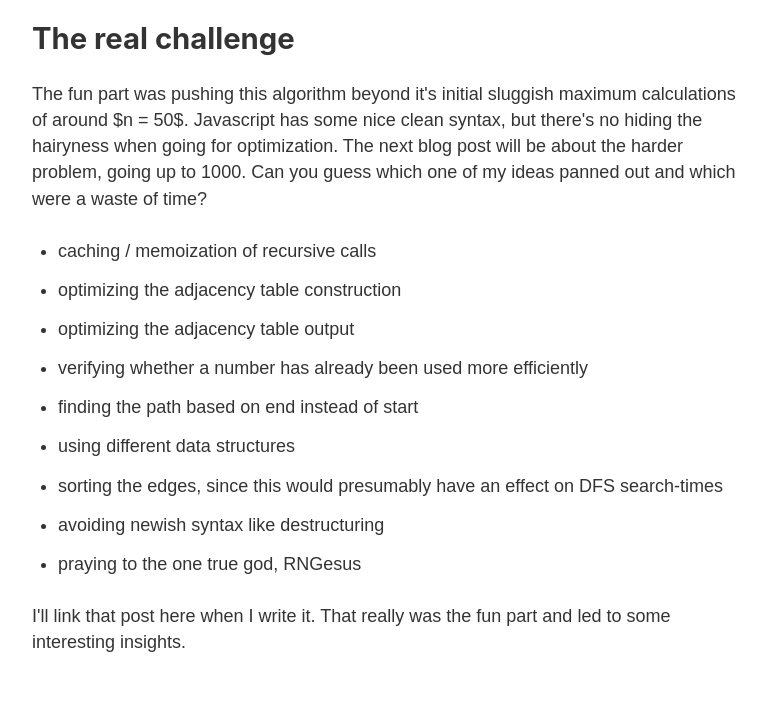
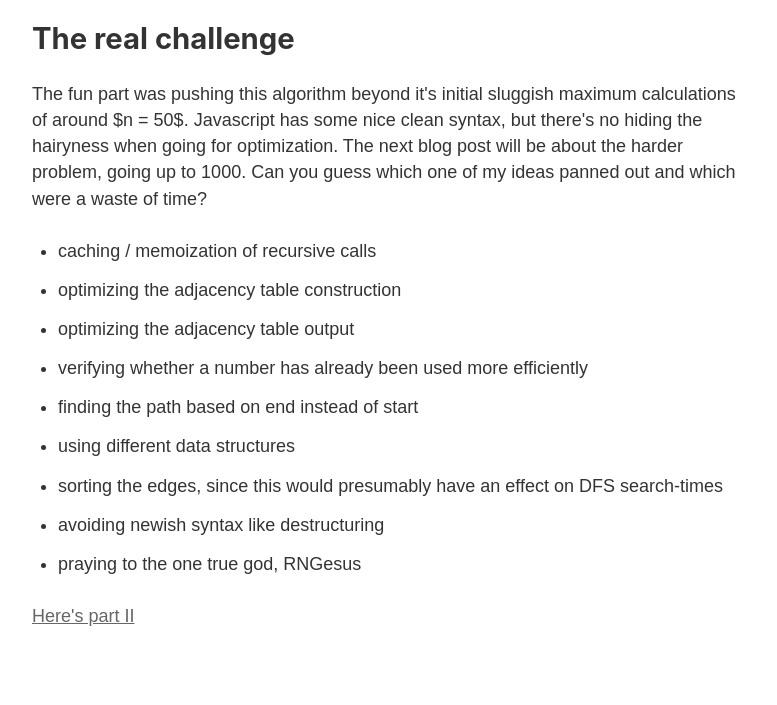
Before and after one commit to jistjoalal/blog, a Gatsby site: page /blog/hard-problem in a window 1280 px wide. Shown: the part 4823-5528 px from the top of the page, without its empty margins (251-1028 px from the left). Built offline with nearby package versions, Linux system fonts and the light colour scheme; Gatsby itself is replaced by a stand-in of ours; some packages are replaced by stand-ins of ours.

Commit message:
link decisions-are-bad in hard-problem post

```diff
--- a/blog/hard-problem/hard-problem.md
+++ b/blog/hard-problem/hard-problem.md
@@ -153,4 +153,4 @@ The fun part was pushing this algorithm beyond it's initial sluggish maximum cal
 - avoiding newish syntax like destructuring
 - praying to the one true god, RNGesus
 
-I'll link that post here when I write it. That really was the fun part and led to some interesting insights.
+[Here's part II](/blog/decisions-are-bad)
```
